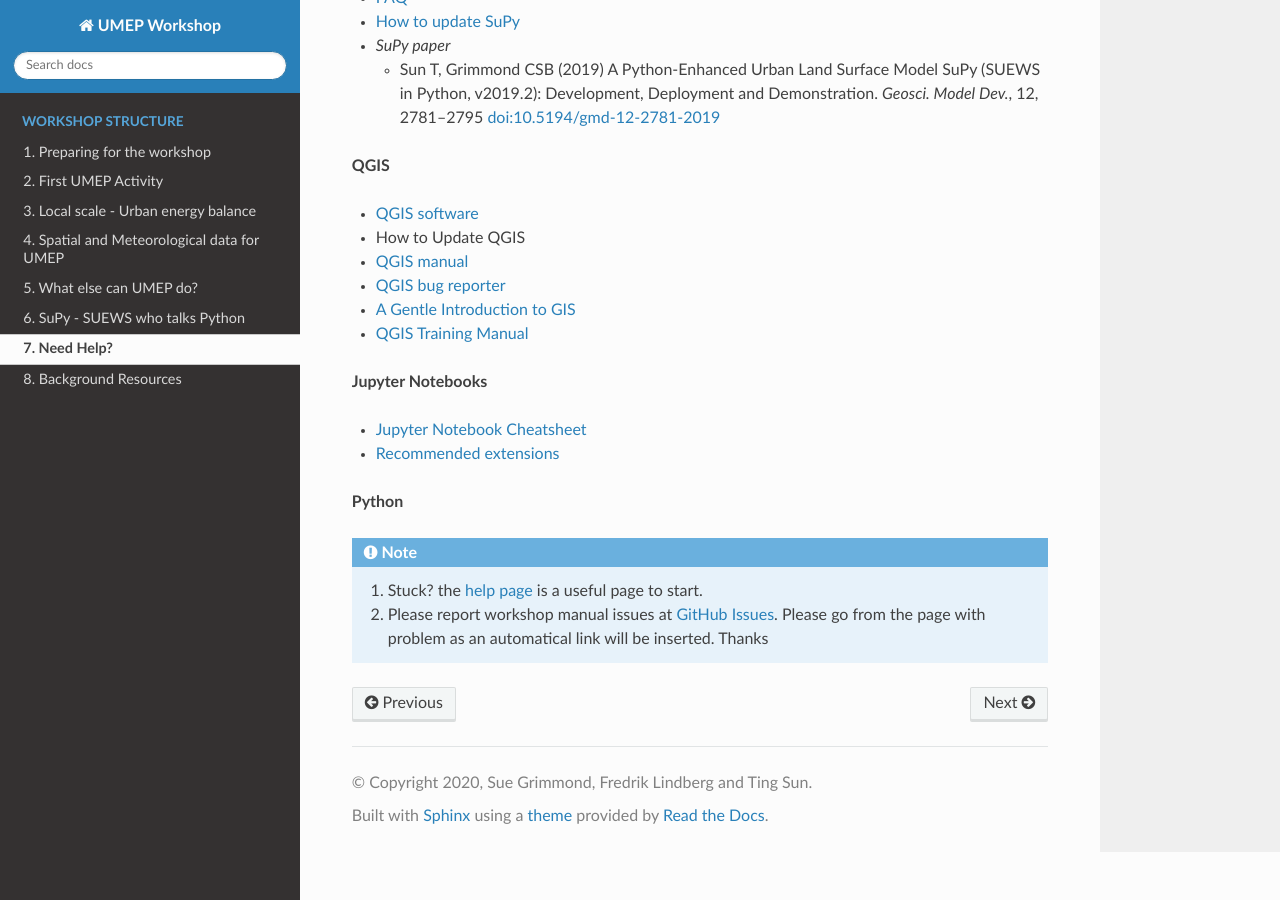
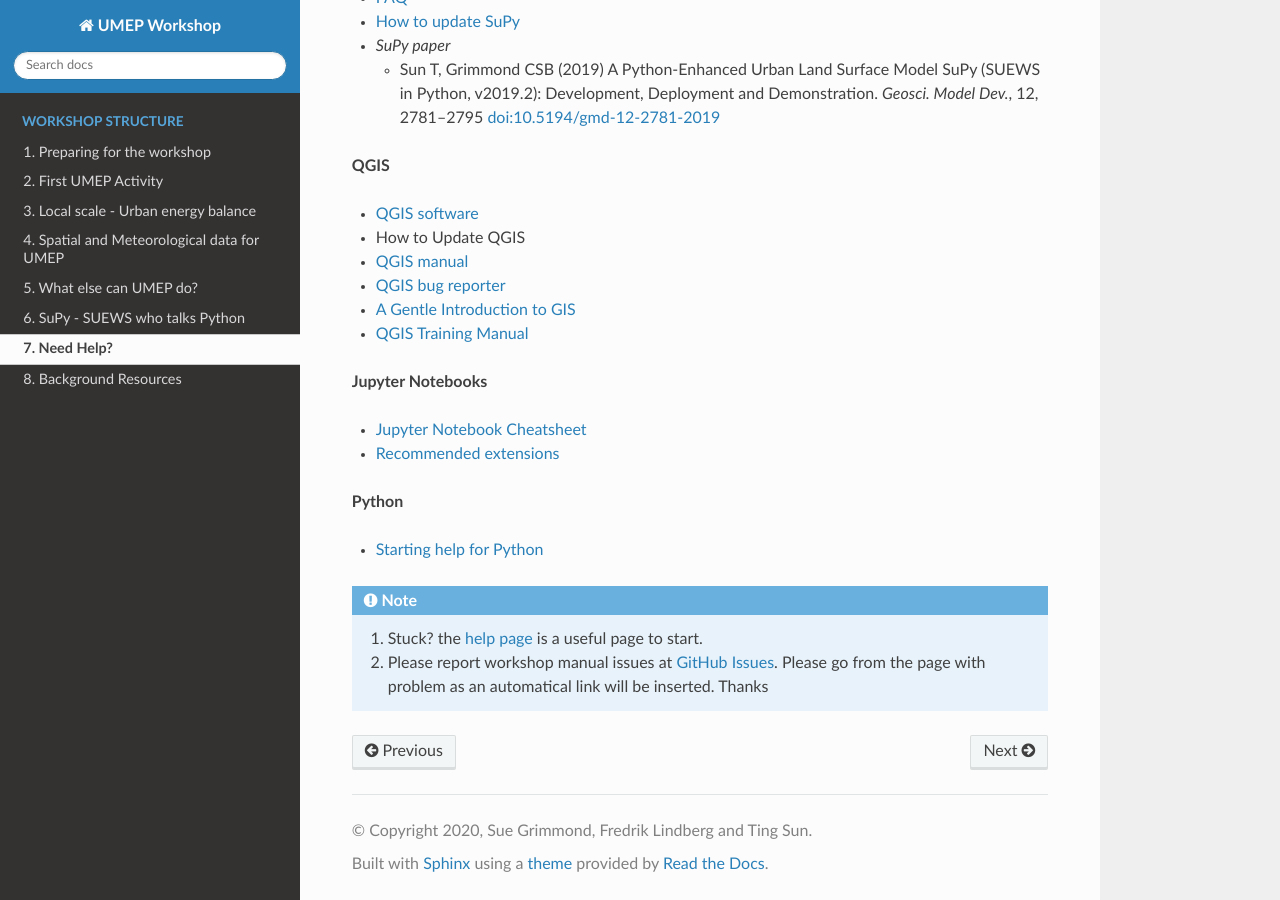
Before and after one commit to Urban-Meteorology-Reading/UMEP-Workshop, a Sphinx documentation site: the page built from source/NeedHelp.rst, in a window 1280 px wide and 900 px high, scrolled down 990 px. Built offline with Sphinx 7.4.7 and the Read the Docs theme 2.0.0, drawn with Linux system fonts in a browser that asks for light colours.

Commit message:
Update NeedHelp.rst

```diff
--- a/source/NeedHelp.rst
+++ b/source/NeedHelp.rst
@@ -65,3 +65,5 @@ If you are having any kind of issues and/or need to ask questions to one of the
 -  `Recommended extensions <JN0>`
 
 **Python**
+
+- `Starting help for Python <Py1>`
```
